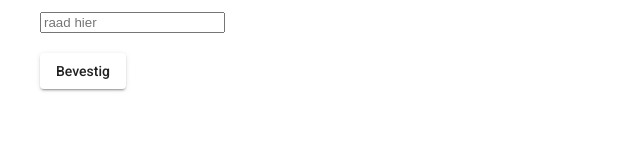
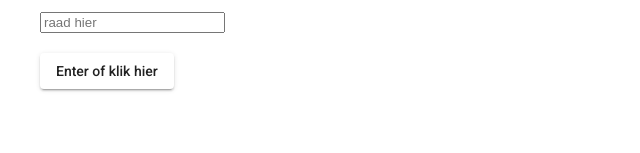
Before and after one commit to TheJokes1/Angular1, an Angular app: page / in a window 1280 px wide. Shown: the part 140-293 px from the top of the page, without its empty margins (0-640 px from the left). Built offline with nearby package versions, Linux system fonts and the light colour scheme.

Commit message:
met enter

```diff
--- a/src/app/app.component.html
+++ b/src/app/app.component.html
@@ -5,10 +5,10 @@
                 <h1>Raad het getal</h1>
                 <p>Geef een getal in van 0-100 </p>
                 <p>Je hebt nog {{secondsLocal}} seconden over.</p>
-                <input [(ngModel)]="waarde" placeholder="raad hier">
+                <input [(ngModel)]="waarde" (keydown)="onKeyDown($event)" placeholder="raad hier">
                 <div><br></div>
                 <p *ngIf="numberOfGuesses > 0 && !guessed && secondsLocal > 0">
-                    <button mat-raised-button (click)="onSave()">Bevestig</button>
+                    <button mat-raised-button (click)="onSave()">Enter of klik hier</button>
                 </p>
             </body>
         </div>
@@ -45,7 +45,6 @@
                             <p>Je hebt geen beurten meer over</p>
                             <p>het getal was {{randomNumber}}</p>
                             <button class= "button" mat-raised-button (click)= "nieuwSpel()">Nogmaals!</button>
-
                         </ng-template>
                 </ng-template>
                 <ng-template #secondsBad>
--- a/src/app/app.component.ts
+++ b/src/app/app.component.ts
@@ -51,5 +51,10 @@ constructor(counterService: CounterService) {
     console.log(this.guessed);
   }
 
+  onKeyDown(event){
+    if (event.key === "Enter"){
+     this.onSave();
+    }
+  }
 
 }
```
